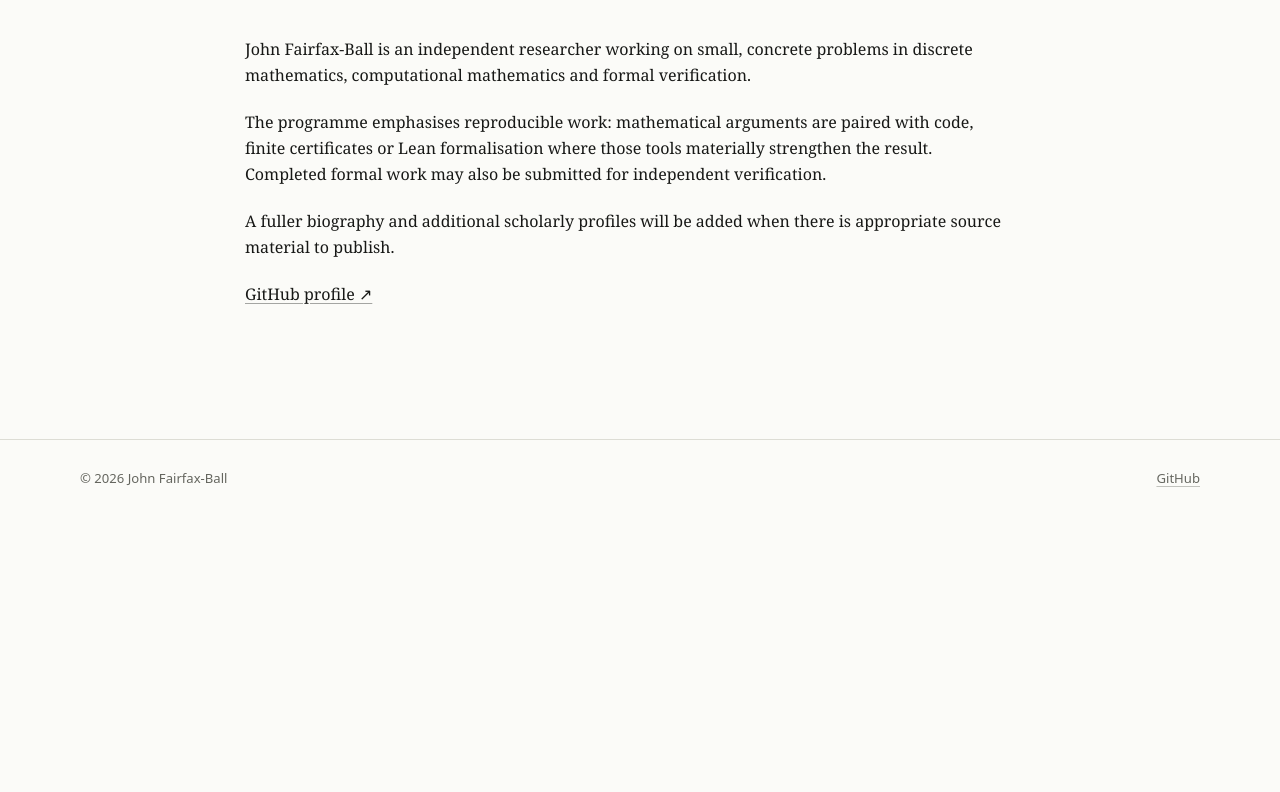
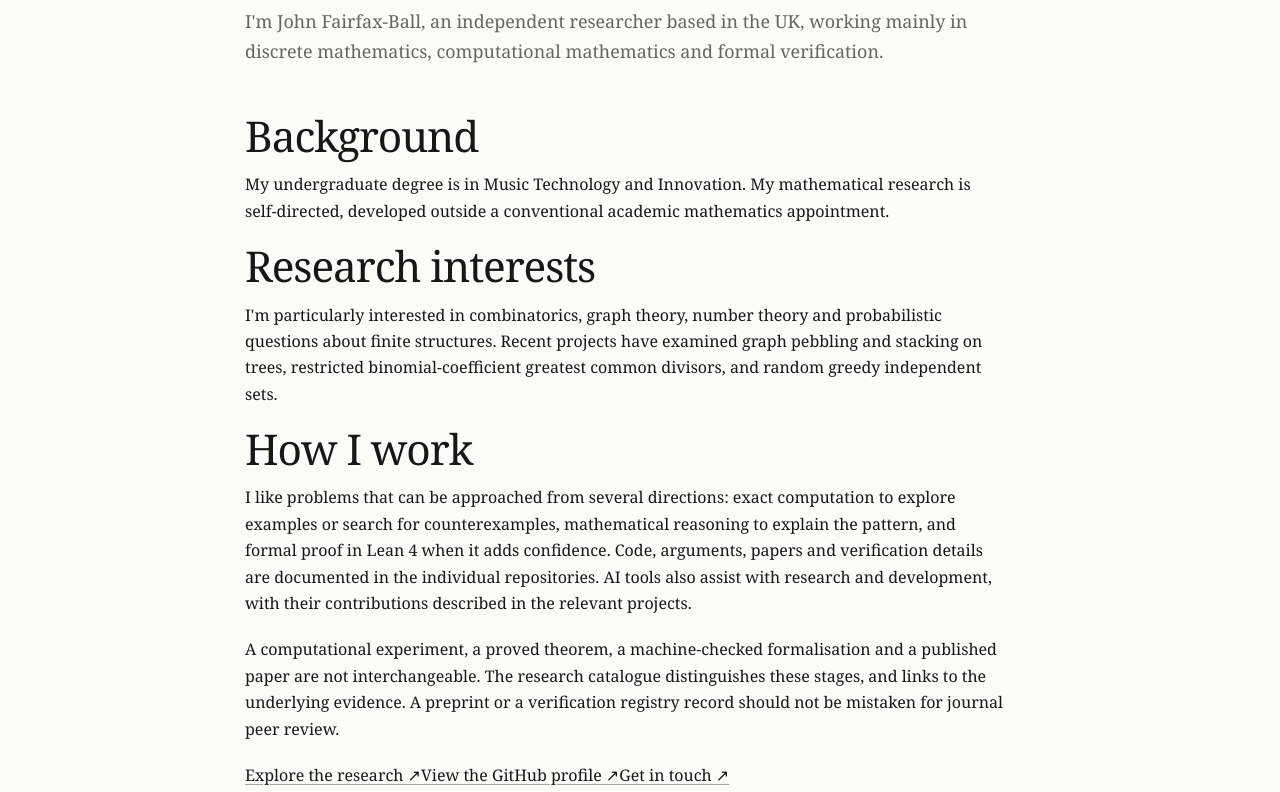
Before and after one commit to jfairfaxball-348/john-fairfaxball-research, a Next.js app: page /about in a window 1280 px wide. Shown: the part 488-1280 px from the top of the page. Before the commit the page ends 1004 px from the top, so only its background shows below. Built offline with nearby package versions, Linux system fonts and the light colour scheme; no server answers.

Commit message:
Polish research biography and contact details

```diff
--- a/app/about/page.tsx
+++ b/app/about/page.tsx
@@ -4,28 +4,63 @@ import { siteConfig } from "@/lib/site";
 
 export const metadata: Metadata = {
   title: "About",
-  description: "About John Fairfax-Ball's independent mathematical research programme.",
+  description:
+    "About John Fairfax-Ball: background, research interests and approach to independent mathematical research.",
+  alternates: { canonical: "/about" },
 };
 
 export default function AboutPage() {
   return (
     <section className="shell page-block narrow">
       <header className="page-intro">
-        <p className="eyebrow">About</p>
-        <h1>Independent mathematical research</h1>
+        <p className="eyebrow">About me</p>
+        <h1>Curiosity, computation and proof.</h1>
+        <p>
+          I&apos;m John Fairfax-Ball, an independent researcher based in the UK,
+          working mainly in discrete mathematics, computational mathematics
+          and formal verification.
+        </p>
       </header>
-      <div className="prose">
+
+      <div className="prose about-copy">
+        <h2>Background</h2>
         <p>
-          John Fairfax-Ball is an independent researcher working on small, concrete problems in discrete mathematics, computational mathematics and formal verification.
+          My undergraduate degree is in Music Technology and Innovation. My
+          mathematical research is self-directed, developed outside a
+          conventional academic mathematics appointment.
+        </p>
+
+        <h2>Research interests</h2>
+        <p>
+          I&apos;m particularly interested in combinatorics, graph theory,
+          number theory and probabilistic questions about finite structures.
+          Recent projects have examined graph pebbling and stacking on trees,
+          restricted binomial-coefficient greatest common divisors, and
+          random greedy independent sets.
+        </p>
+
+        <h2>How I work</h2>
+        <p>
+          I like problems that can be approached from several directions:
+          exact computation to explore examples or search for counterexamples,
+          mathematical reasoning to explain the pattern, and formal proof in
+          Lean 4 when it adds confidence. Code, arguments, papers and
+          verification details are documented in the individual repositories.
+          AI tools also assist with research and development, with their
+          contributions described in the relevant projects.
         </p>
         <p>
-          The programme emphasises reproducible work: mathematical arguments are paired with code, finite certificates or Lean formalisation where those tools materially strengthen the result. Completed formal work may also be submitted for independent verification.
+          A computational experiment, a proved theorem, a machine-checked
+          formalisation and a published paper are not interchangeable.
+          The research catalogue distinguishes these stages, and links to
+          the underlying evidence. A preprint or a verification registry
+          record should not be mistaken for journal peer review.
         </p>
-        <p>
-          A fuller biography and additional scholarly profiles will be added when there is appropriate source material to publish.
-        </p>
-        <p>
-          <Link href={siteConfig.github}>GitHub profile ↗</Link>
+
+        <p className="about-actions">
+          <Link href="/research">Explore the research ↗</Link>
+          <Link href={siteConfig.github}>View the GitHub profile ↗</Link>
+          <Link href="/contact">Get in touch ↗</Link>
         </p>
       </div>
     </section>
```
